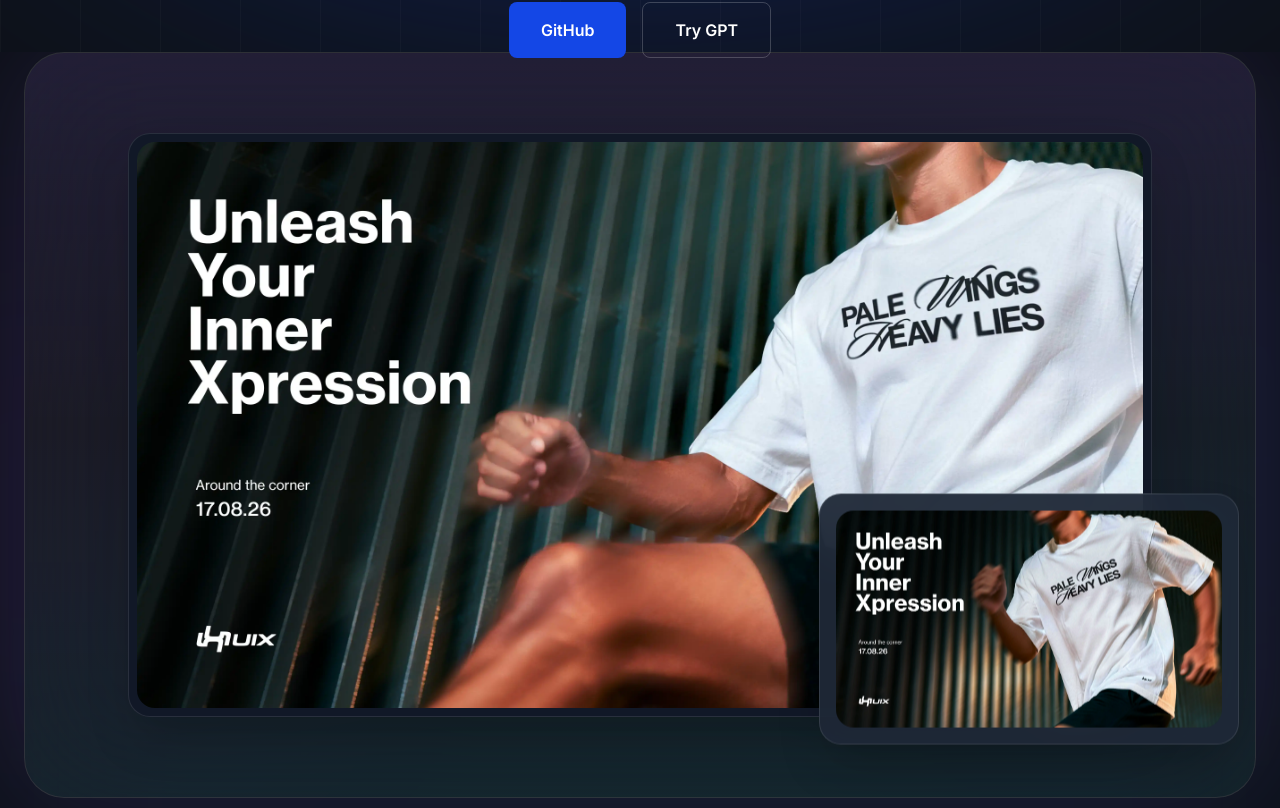
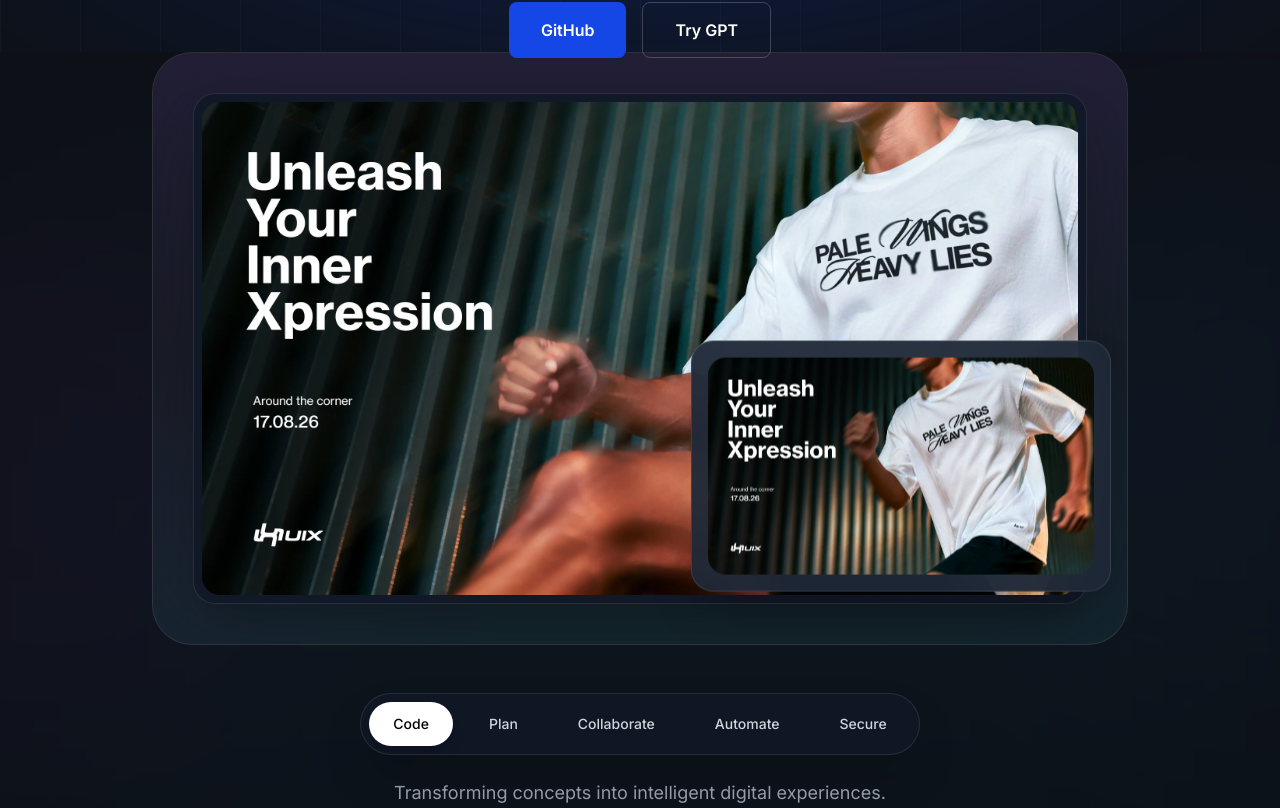
Before and after one commit to uixPhuke/portfolio, a Next.js app: page / in a window 1280 px wide. Shown: the part 572-1380 px from the top of the page. Built offline with nearby package versions, Linux system fonts and the light colour scheme.

Commit message:
fix: adjust layout and styling in Showcase component for improved presentation

```diff
--- a/components/showcase.tsx
+++ b/components/showcase.tsx
@@ -103,12 +103,11 @@ export default function Showcase() {
 
       {/* CONTENT */}
       <motion.div
-        style={{ opacity, y, scale }}
-        className="relative mx-auto max-w-7xl px-6"
-      >
+  style={{ opacity, y, scale }}
+  className="relative mx-auto max-w-5xl px-6 "
+>
         {/* GLASS CONTAINER */}
-        <div className="relative overflow-hidden rounded-[40px] border border-white/10 bg-white/[0.04] p-10 backdrop-blur-3xl shadow-[0_0_120px_rgba(139,92,246,0.15)] md:p-20">
-
+       <div className="relative overflow-hidden rounded-[40px] border border-white/10 bg-white/[0.04] p-4 md:p-10 backdrop-blur-3xl">
           {/* INNER GLOW */}
           <div className="absolute inset-0 bg-gradient-to-b from-violet-500/10 via-transparent to-cyan-500/5" />
 
@@ -124,7 +123,7 @@ export default function Showcase() {
                 duration: 0.35,
                 ease: "easeOut",
               }}
-              className="w-full rounded-2xl"
+              className="w-full rounded-2xl object-cover"
             />
           </div>
 
@@ -175,7 +174,7 @@ export default function Showcase() {
   </div>
 </div>
         <p className="mt-6 text-center text-lg text-gray-400">
-          Showcasing the power of AI in transforming ideas into reality .
+         Transforming concepts into intelligent digital experiences.
         </p>
       </motion.div>
     </section>
```
